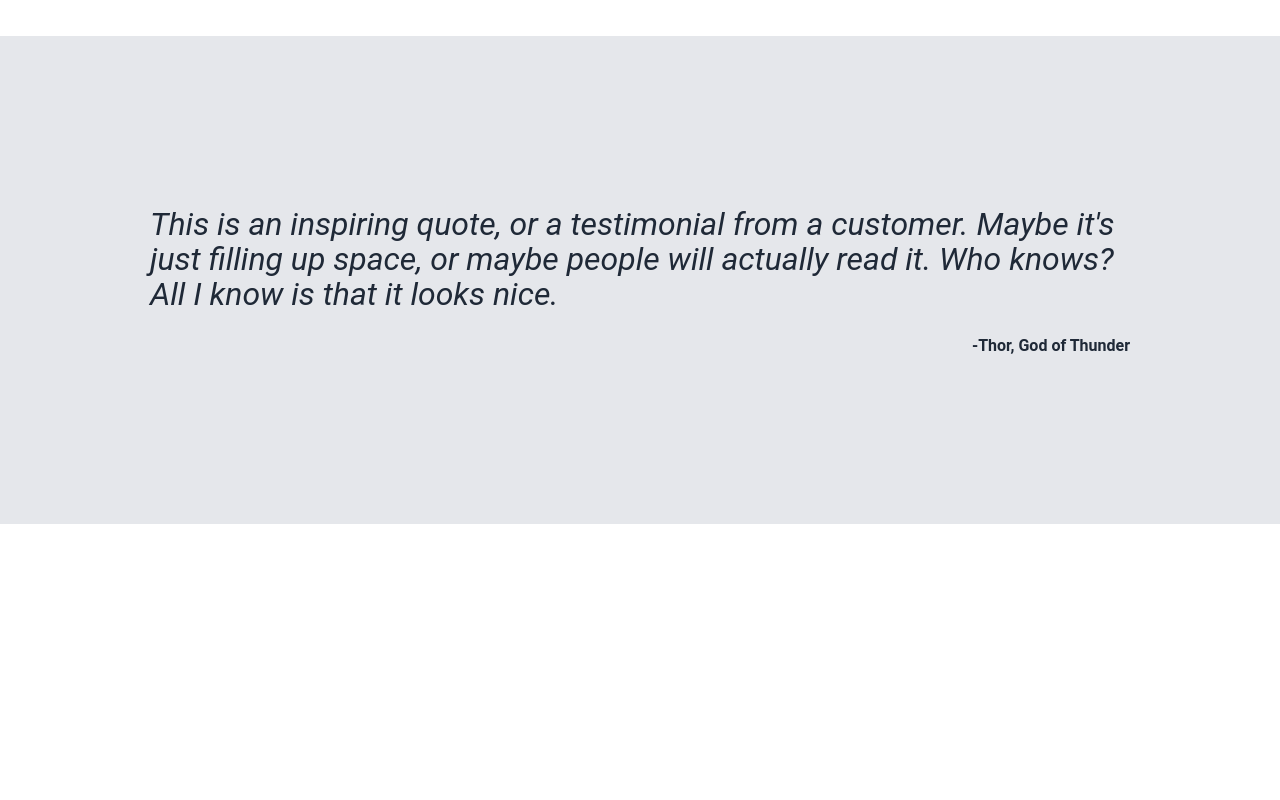
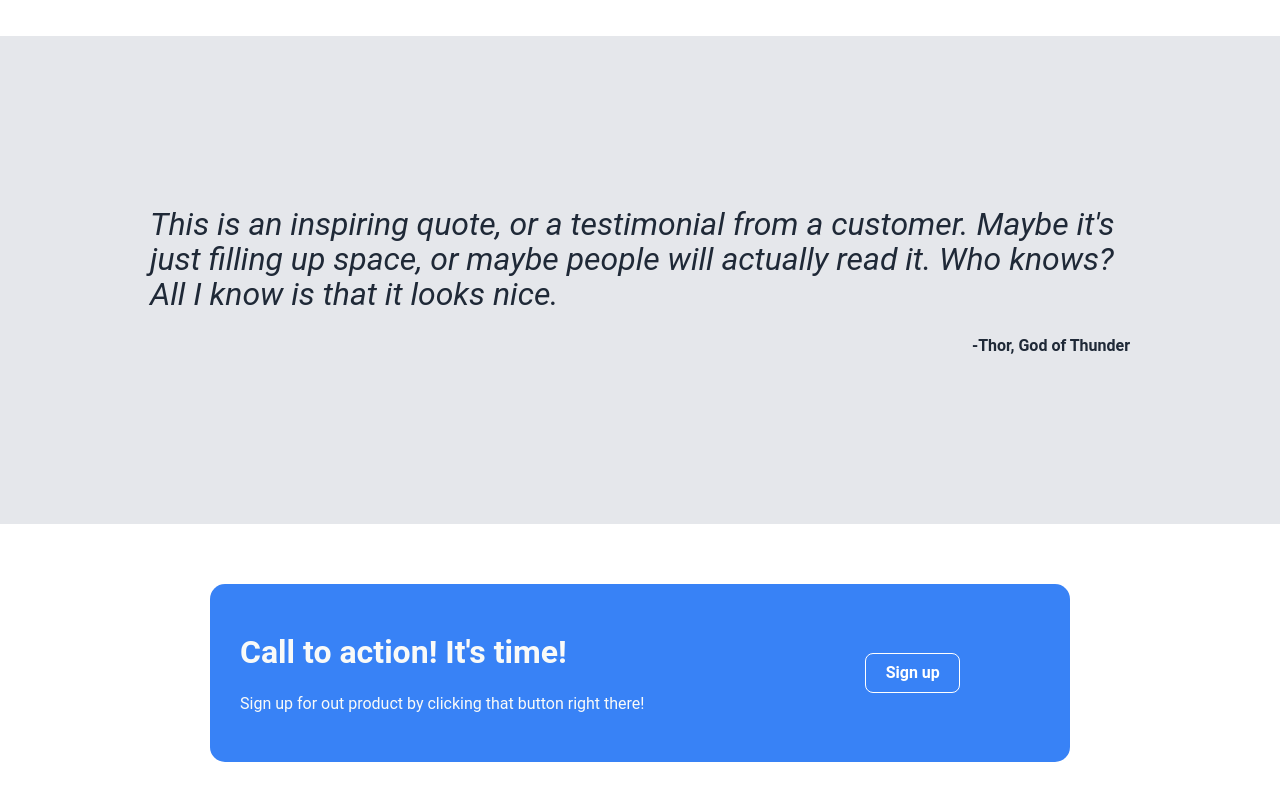
Before and after one commit to therealcheng/odin-landing-page, a website built with Vite: page vite-project/index.html in a window 1280 px wide. Shown: the part 999-1799 px from the top of the page. Before the commit the page ends 1587 px from the top, so only its background shows below. Built offline with nearby package versions, Linux system fonts and the light colour scheme.

Commit message:
Made footer (sign up)

```diff
--- a/vite-project/index.html
+++ b/vite-project/index.html
@@ -71,8 +71,19 @@
         <p class="thor">-Thor, God of Thunder</p>
       </div>
     </div>
-
-    <div id="app"></div>
+    <div class="section-4">
+      <div class="app-container">
+        <div class="left-size">
+          <h1 class="app-h1">Call to action! It's time!</h1>
+          <p class="app-p">
+            Sign up for out product by clicking that button right there!
+          </p>
+        </div>
+        <div class="right-side">
+          <button class="app-button">Sign up</button>
+        </div>
+      </div>
+    </div>
     <script type="module" src="/main.js"></script>
   </body>
 </html>
--- a/vite-project/style.css
+++ b/vite-project/style.css
@@ -33,13 +33,6 @@ h1 {
 
 body {
   margin: 0;
-}
-
-#app {
-  max-width: 1280px;
-  margin: 0 auto;
-  padding: 2rem;
-  text-align: center;
 }
 
 .logo {
@@ -244,3 +237,53 @@ ul {
 }
 
 /* * Section 4: Footer */
+
+/* #app {
+  display: flex;
+  height: 125px;
+  max-width: 1280px;
+  margin: 0 auto;
+  padding: 2rem;
+  justify-content: center;
+  align-items: center;
+} */
+
+.section-4 {
+  display: flex;
+  justify-content: center;
+  margin-top: 60px;
+  margin-bottom: 60px;
+}
+
+.app-container {
+  display: flex;
+  justify-content: space-between;
+  gap: 12px;
+  color: #f9faf8;
+  width: 800px;
+  background: #3882f6;
+  border-radius: 15px;
+  padding: 30px;
+}
+
+.left-side {
+  display: flex;
+  flex-direction: column;
+  justify-content: flex-start;
+}
+
+.right-side {
+  display: flex;
+  justify-content: center;
+  align-items: center;
+  padding-right: 80px;
+}
+
+.app-button {
+  border-color: white;
+  font-weight: bold;
+}
+
+.app-h1 {
+  font-weight: bold;
+}
```
